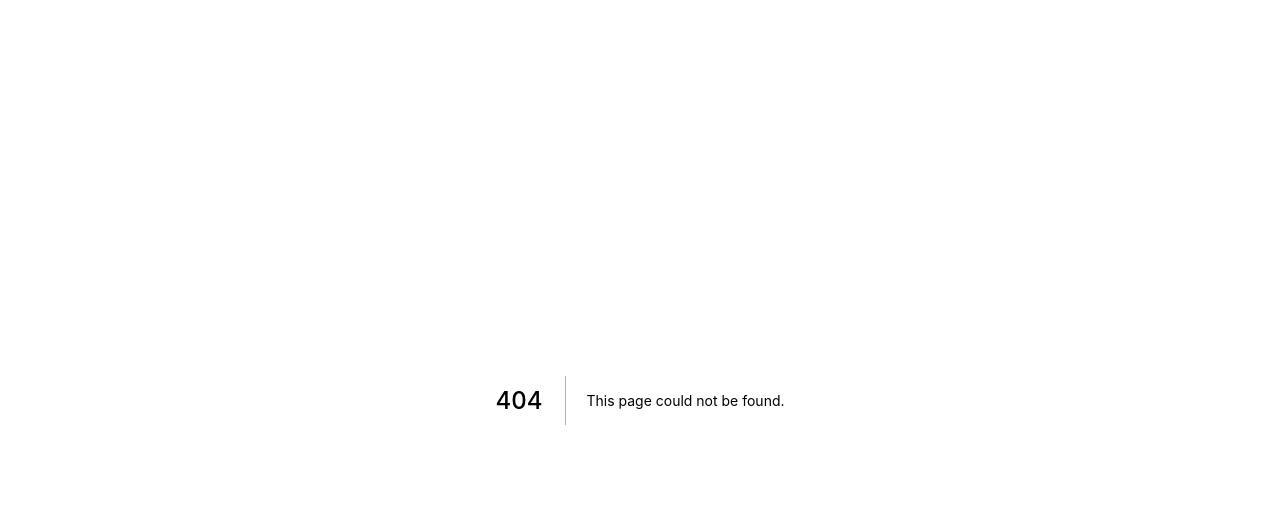
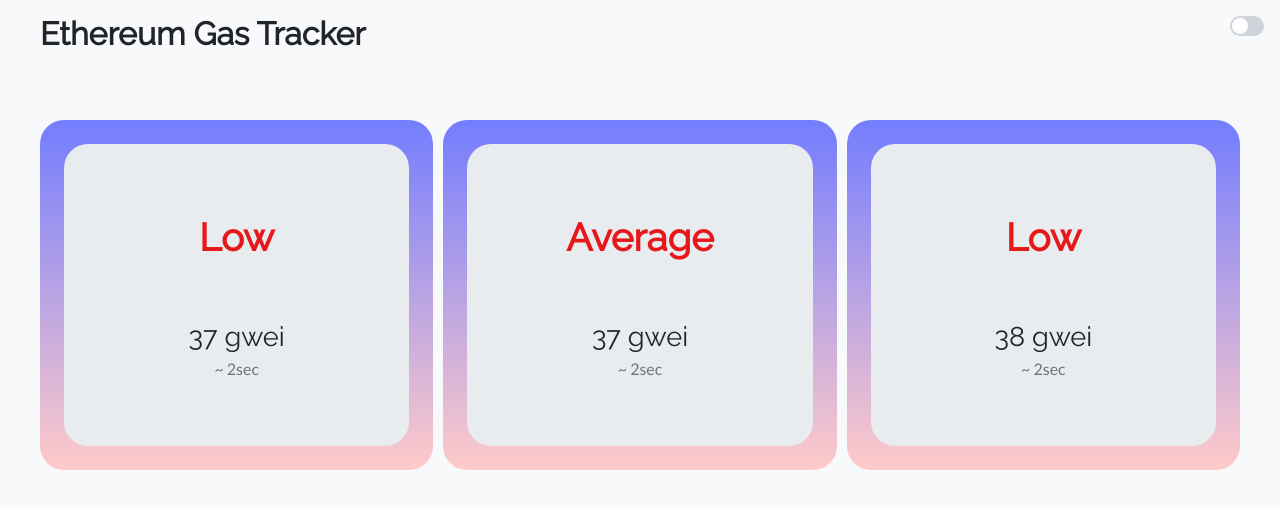
Before and after one commit to Qazalin/eth-gastracker, a Next.js app: page /test in a window 1280 px wide. Before the commit this address had no page. Shown: the top 508 px of the page. Built offline with nearby package versions, Linux system fonts and the light colour scheme.

Commit message:
feat(components) gas layout

```diff
--- /dev/null
+++ b/src/components/GasPriceLayout.tsx
@@ -0,0 +1,19 @@
+import { Flex, HStack, Center, Text, Button } from "@chakra-ui/react";
+import { GasView } from "@etherTrack/components";
+import { EtherscanGasResultType } from "@etherTrack/types/ApiTypes";
+
+export const GasPriceLayout: React.FC<{ data: EtherscanGasResultType }> = ({
+  data,
+}) => {
+  return (
+    <HStack spacing="10px" w="100%" h="50%">
+      <GasView title="Low" gasPrice={data.SafeGasPrice} estimatedTime="2sec" />
+      <GasView
+        title="Average"
+        gasPrice={data.ProposeGasPrice}
+        estimatedTime="2sec"
+      />
+      <GasView title="Low" gasPrice={data.FastGasPrice} estimatedTime="2sec" />
+    </HStack>
+  );
+};
--- a/src/components/GasView.tsx
+++ b/src/components/GasView.tsx
@@ -1,9 +1,46 @@
-import { Box, Text } from "@chakra-ui/react";
+import { Box, Center, Text } from "@chakra-ui/react";
+import { GasViewPropType } from "@etherTrack/types";
+import React from "react";
 
-export const GasView = ({ gasprice }) => {
+export const GasView: React.FC<GasViewPropType> = ({
+  title,
+  gasPrice,
+  estimatedTime,
+}) => {
+  let color: string;
+  switch (title) {
+    case "Low":
+      color = "green1";
+    case "Average":
+      color = "yellow1";
+    case "High":
+      color = "red1";
+  }
   return (
-    <Box>
-      <Text>The current Gas price is: {gasprice}</Text>
+    <Box
+      w="100%"
+      h="100%"
+      bgGradient="linear(#737DFE, #FFCAC9)"
+      borderRadius="24px"
+      p="2%"
+    >
+      <Center
+        borderRadius="inherit"
+        bg="bg1"
+        w="100%"
+        h="100%"
+        flexDir="column"
+      >
+        <Text fontSize="2.4rem" color={color} mb="50px" variant="h1">
+          {title}
+        </Text>
+        <Text fontSize="1.7rem" variant="h2">
+          {gasPrice} gwei
+        </Text>
+        <Text variant="h3" color="text2">
+          ~ {estimatedTime}
+        </Text>
+      </Center>
     </Box>
   );
 };
--- a/src/components/Layout.tsx
+++ b/src/components/Layout.tsx
@@ -1,11 +1,20 @@
 import { Box, Text } from "@chakra-ui/react";
 import { LayoutPropType } from "@etherTrack/types";
 import React from "react";
+import { DarkModeSwitch } from "./DarkModeSwitch";
 
 export const Layout: React.FC<LayoutPropType> = ({ children }) => {
   return (
-    <Box w="100vw" h="100vh">
-      {children}
+    <Box w="100vw" h="100vh" px="40px">
+      <Box w="100%" h="100px">
+        <Text textTransform="capitalize" variant="h1" mt="10px">
+          Ethereum gas tracker
+        </Text>
+        <DarkModeSwitch />
+      </Box>
+      <Box mt="10px" w="100%" h="calc(100vh - 100px)">
+        {children}
+      </Box>
     </Box>
   );
 };
--- a/src/components/index.ts
+++ b/src/components/index.ts
@@ -1,3 +1,4 @@
 export * from "./Layout";
 export * from "./GasView";
 export * from "./DarkModeSwitch";
+export * from "./GasPriceLayout";
--- /dev/null
+++ b/src/pages/test/index.tsx
@@ -0,0 +1,27 @@
+import { Flex, HStack, Center, Text, Button } from "@chakra-ui/react";
+import { Layout, GasPriceLayout } from "@etherTrack/components";
+import { EtherscanGasPriceRes } from "@etherTrack/types/ApiTypes";
+
+const Index = () => {
+  const data: EtherscanGasPriceRes = {
+    status: "1",
+    message: "OK",
+    result: {
+      LastBlock: "14670971",
+      SafeGasPrice: "37",
+      ProposeGasPrice: "37",
+      FastGasPrice: "38",
+      suggestBaseFee: "36.240551136",
+      gasUsedRatio:
+        "0.9997641,0.659677333333333,0.1880484,0.195271366666667,0.448244766666667",
+    },
+  };
+
+  return (
+    <Layout>
+      <GasPriceLayout data={data.result} />
+    </Layout>
+  );
+};
+
+export default Index;
--- a/src/types/ApiTypes.ts
+++ b/src/types/ApiTypes.ts
@@ -4,7 +4,7 @@ export interface EtherscanGasPriceRes {
   result: EtherscanGasResultType;
 }
 
-type EtherscanGasResultType = {
+export type EtherscanGasResultType = {
   LastBlock: string;
   SafeGasPrice: string;
   ProposeGasPrice: string;
--- a/src/types/PropTypes.ts
+++ b/src/types/PropTypes.ts
@@ -2,3 +2,9 @@ import React from "react";
 export type LayoutPropType = {
   children?: React.ReactNode;
 };
+
+export type GasViewPropType = {
+  title: "Low" | "Average" | "High";
+  gasPrice: string;
+  estimatedTime: string;
+};
--- a/src/types/index.ts
+++ b/src/types/index.ts
@@ -1 +1,2 @@
 export * from "./PropTypes";
+export * from "./ApiTypes";
--- a/src/ui/theme.ts
+++ b/src/ui/theme.ts
@@ -20,7 +20,6 @@ export const theme = extendTheme({
     global: (props: any) => ({
       body: {
         fontFamily: "body",
-        mx: "20px",
         // animation for change color mode
         // transition: "background 2s",
         transition: "none",
--- a/src/ui/themeColors.ts
+++ b/src/ui/themeColors.ts
@@ -24,17 +24,18 @@ export const COLORS = {
       "800": "#5C0A0A",
       "900": "#2E0505",
     },
-    orange: {
-      "50": "#EAFBEF",
-      "100": "#C4F2D1",
-      "200": "#9EEAB4",
-      "300": "#78E297",
-      "400": "#53DA7A",
-      "500": "#2DD25C",
-      "600": "#24A84A",
-      "700": "#1B7E37",
-      "800": "#125425",
-      "900": "#092A12",
+
+    yellow: {
+      50: "#fffadd",
+      100: "#fcf1b3",
+      200: "#f8e885",
+      300: "#f6de56",
+      400: "#f3d529",
+      500: "#d9bc11",
+      600: "#a99209",
+      700: "#796804",
+      800: "#483f00",
+      900: "#1a1500",
     },
     blue: {
       "50": "#E5F3FF",
@@ -67,6 +68,22 @@ export const ThemeColors = {
   semanticTokens: {
     colors: {
       error: "red.500",
+      red1: {
+        default: "red.500",
+        _dark: "red.400",
+      },
+      green1: {
+        default: "green.500",
+        _dark: "green.400",
+      },
+      blue1: {
+        default: "blue.500",
+        _dark: "blue.400",
+      },
+      yellow1: {
+        default: "yellow.500",
+        _dark: "yellow.400",
+      },
       bg0: {
         default: "gray.50",
         _dark: "gray.900",
@@ -89,11 +106,11 @@ export const ThemeColors = {
       },
       text2: {
         default: "gray.500",
-        _dark: "gray.200",
+        _dark: "gray.400",
       },
       text3: {
-        default: "gray.300",
-        _dark: "gray.400",
+        default: "gray.600",
+        _dark: "gray.500",
       },
       primary: {
         default: "blue.300",
```
